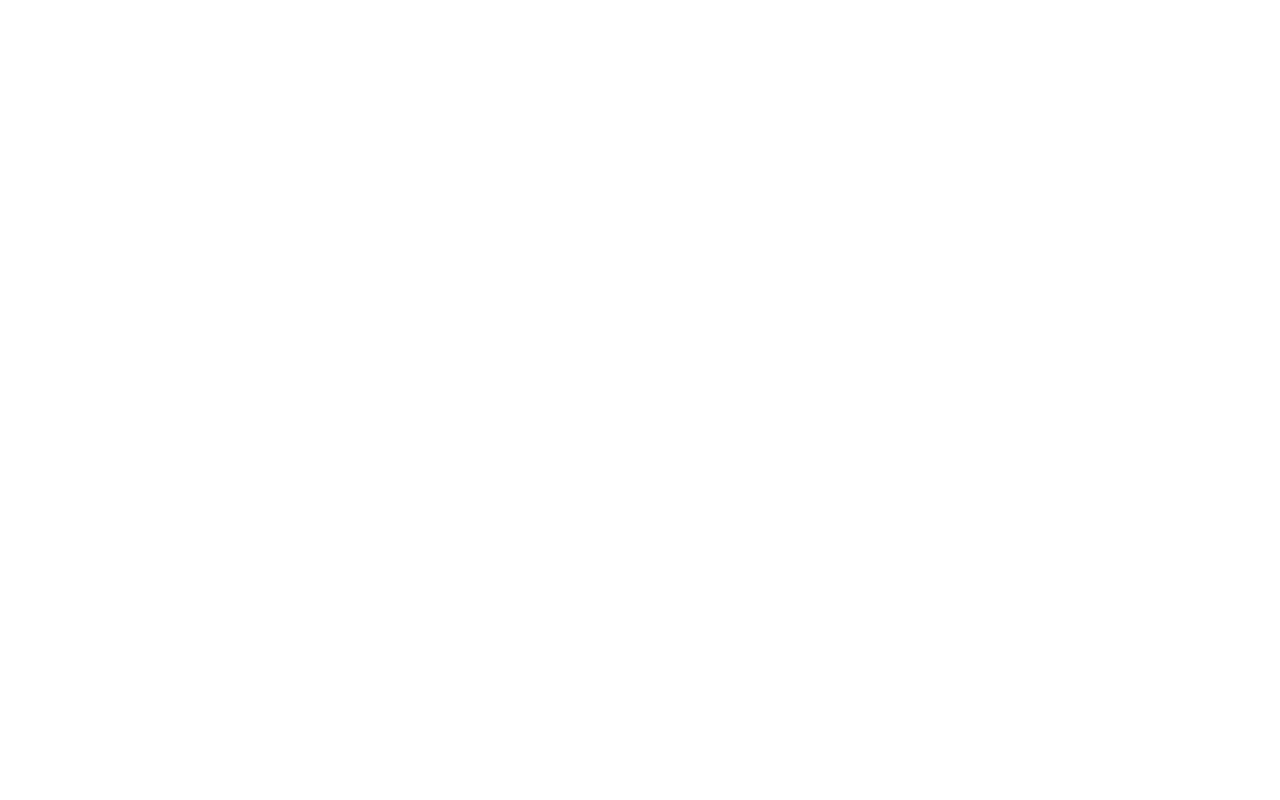
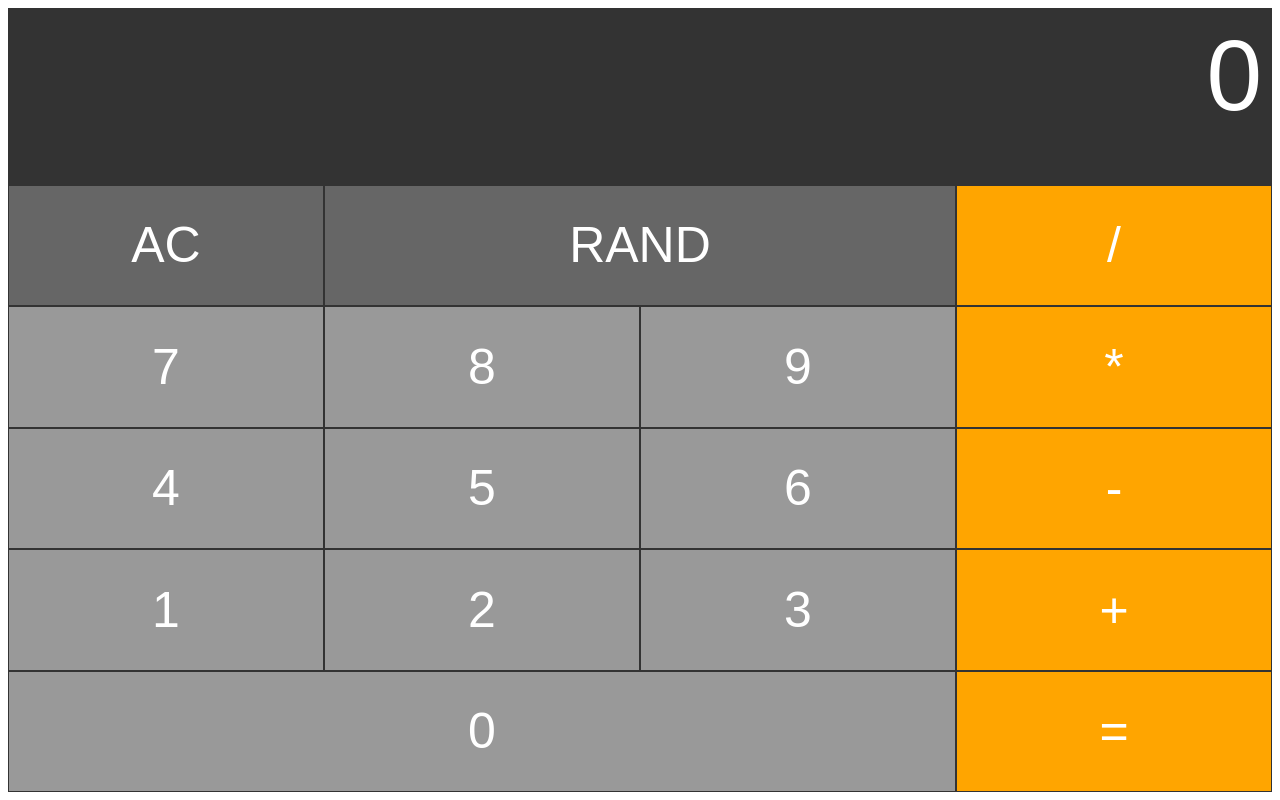
Before and after one commit to adrianminissale/sn-fe-test, a website: page task4/index.html in a window 1280 px wide. Drawn offline with Linux system fonts and the light colour scheme.

Commit message:
resolve Task D

```diff
--- a/task4/index.html
+++ b/task4/index.html
@@ -1,6 +1,28 @@
 <html>
+  <head>
+    <link rel="stylesheet" href="style.css">
+  </head>
   <body>
-    <div id="root"></div>
+    <div class="calculator">
+      <div class="display">0</div>
+      <div class="btn secoperator">AC</div>
+      <div class="btn secoperator double">RAND</div>
+      <div class="btn operator">/</div>
+      <div class="btn">7</div>
+      <div class="btn">8</div>
+      <div class="btn">9</div>
+      <div class="btn operator">*</div>
+      <div class="btn">4</div>
+      <div class="btn">5</div>
+      <div class="btn">6</div>
+      <div class="btn operator">-</div>
+      <div class="btn">1</div>
+      <div class="btn">2</div>
+      <div class="btn">3</div>
+      <div class="btn operator">+</div>
+      <div class="btn triple">0</div>
+      <div class="btn operator">=</div>
+    </div>
     <script src="index.js"></script>
   </body>
 </html>
--- a/task4/index.js
+++ b/task4/index.js
@@ -0,0 +1,43 @@
+const input = []
+
+const result = (expression) => {
+  try {
+    input.length = 0
+    const result = eval( expression )
+    display.innerHTML = result
+    input.push( result )
+  } catch {
+    return 'Invalid Expression'
+  }
+}
+
+const getRand = () => {
+  return fetch('https://www.random.org/integers/?num=1&min=1&max=100&col=1&base=10&format=plain&rnd=new')
+    .then( data => { return data.json() })
+    .then( res => { return res })
+}
+
+const evaluate = async (event) => {
+  const btn = event.target.innerHTML
+
+  switch (btn) {
+    case '=':
+      result( input.join().replaceAll(',', '') )
+      break;
+    case 'AC':
+      display.innerHTML = 0
+      input.length = 0
+      break;
+    default:
+      btn === 'RAND' ? num = await getRand() : num = btn
+      display.innerHTML === '0' ? display.innerHTML = num : display.innerHTML += num
+      input.push( num )
+      break;
+  }
+}
+
+const display = document.querySelector( '.display' )
+
+document.querySelectorAll( '.btn' ).forEach( e => {
+  e.addEventListener( 'click', evaluate )
+})
--- /dev/null
+++ b/task4/style.css
@@ -0,0 +1,45 @@
+.calculator {
+  display: flex;
+  width: 100%;
+  background: #ddd;
+  flex-wrap: wrap;
+  color: #fff;
+  font-family: sans-serif;
+  text-align: center;
+  font-size: 50px;
+  height: 100%;
+}
+.calculator > div {
+  padding: 10px;
+}
+.display {
+  width: 100%;
+  min-height: 50px;
+  background: #333;
+  text-align: right;
+  font-size: 100px;
+}
+.btn {
+  width: 25%;
+  border: 1px solid #333;
+  background: #999;
+  box-sizing: border-box;
+  display: flex;
+  align-items: center;
+  justify-content: center;
+}
+.btn:hover {
+  opacity: .75;
+}
+.btn.double {
+  width: 50%;
+}
+.btn.triple {
+  width: 75%;
+}
+.btn.operator {
+  background: orange;
+}
+.btn.secoperator {
+  background: #666;
+}
```
